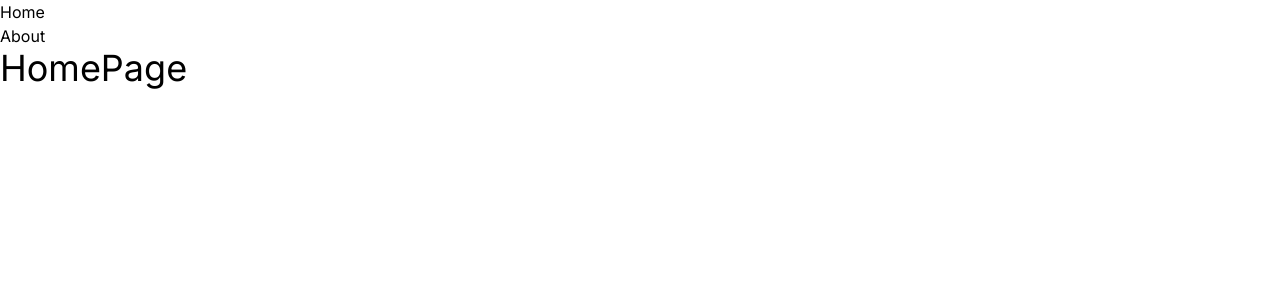
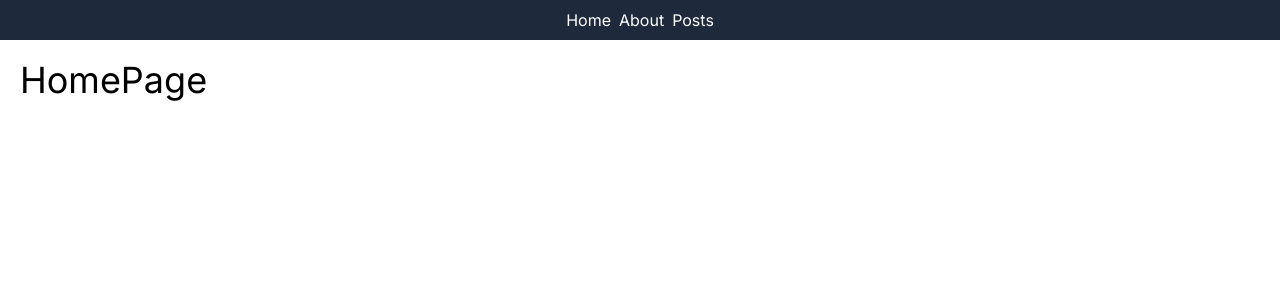
Before and after one commit to luissanchezdev/next-js-13-test, a Next.js app: page / in a window 1280 px wide. Shown: the top 300 px of the page. Built offline with nearby package versions, Linux system fonts and the light colour scheme.

Commit message:
feature: configuration dynamic routes

```diff
--- a/app/layout.js
+++ b/app/layout.js
@@ -1,6 +1,6 @@
 import { Inter } from "next/font/google";
 import "./globals.css";
-import Link from "next/link";
+import Navigation from "@/components/Navigation";
 
 const inter = Inter({ subsets: ["latin"] });
 
@@ -9,33 +9,14 @@ export const metadata = {
   description: "Generated by create next app",
 };
 
-const routes = [
-  {
-    label: 'Home',
-    path: '/'
-  },
-  {
-    label: 'About',
-    path: '/about'
-  }
-]
-
 export default function RootLayout({ children }) {
   return (
     <html lang="es-co">
       <body className={inter.className}>
-        <header>
-          <nav>
-            <ul>
-              { routes.map( ({ label, path }) => (
-                <li key={ path }>
-                  <Link href={ path }>{ label }</Link>
-                </li>
-              ))}
-            </ul>
-          </nav>
-        </header>
-        {children}
+        <Navigation />
+        <main className="mx-auto p-5">
+          {children}
+        </main>
       </body>
     </html>
   );
--- /dev/null
+++ b/app/posts/[id]/page.jsx
@@ -0,0 +1,23 @@
+const fetchSinglePost = ( id ) => {
+  return fetch(`https://jsonplaceholder.typicode.com/posts/${id}`, {
+    next: {
+      revalidate : 60
+    }
+  })
+  .then( res => res.json())
+}
+
+async function PostPage( { params } ) {
+  const { id } = params
+
+  const  dataPost = await fetchSinglePost( id )
+
+  return (
+    <div>
+      <h2 className="text-center text-2xl">{ dataPost.title } </h2>
+      <p className="my-2">{ dataPost.body }</p>
+    </div>
+  )
+}
+
+export default PostPage
--- /dev/null
+++ b/app/posts/layout.jsx
@@ -0,0 +1,15 @@
+import Counter from "@/components/Counter"
+
+function PostsLayout({ children }) {
+
+  return (
+    <>
+      <Counter />
+      <section>
+        { children }
+      </section>
+    </>
+  )
+}
+
+export default PostsLayout
--- /dev/null
+++ b/app/posts/page.jsx
@@ -0,0 +1,12 @@
+import ListOfPosts from "../../components/ListOfPost"
+
+function PostsPage() {
+
+  return (
+    <div>
+      <ListOfPosts />
+    </div>
+  )
+}
+
+export default PostsPage
--- /dev/null
+++ b/components/Counter.jsx
@@ -0,0 +1,18 @@
+'use client'
+
+import { useState } from "react"
+
+function Counter() {
+  const [ counter, setCounter ] = useState(0)
+
+  return (
+    <div>
+      { counter }
+      <button onClick={ () => {
+        setCounter( counter + 1)
+      }}>Plus</button>
+    </div>
+  )
+}
+
+export default Counter
--- /dev/null
+++ b/components/LikeButton.jsx
@@ -0,0 +1,14 @@
+'use client'
+
+import { useState } from "react"
+
+function LikeButton({ id }) {
+  const [ liked, setLiked ] = useState( false )
+  return (
+    <>
+     <button onClick={ () => setLiked(!liked) }>{ liked ? '❤️' : '🩶'  }</button>
+    </>
+  )
+}
+
+export default LikeButton
--- /dev/null
+++ b/components/ListOfPost.jsx
@@ -0,0 +1,33 @@
+import LikeButton from "./LikeButton"
+import Link from "next/link"
+
+const getPosts = () => {
+    return fetch('https://jsonplaceholder.typicode.com/posts', {
+      next: {
+        revalidate: 10
+      }
+    })
+        .then( response => response.json() )
+}
+
+async function ListOfPosts() {
+
+  const allPosts = await getPosts()
+
+  return (
+    <>
+      { allPosts.slice(0,5).map( ({ id, title, body }) => (
+        <article key={ id }>
+          <Link href='/posts/[id]' as={`/posts/${id}`}>
+            <h2 className="text-xl text-sky-800">{ title }</h2>
+            <p> { body } </p>
+            <LikeButton id={ id }/>
+          </Link>
+        </article>
+      ))
+      }
+    </>
+  )
+}
+
+export default ListOfPosts
--- /dev/null
+++ b/components/Navigation.jsx
@@ -0,0 +1,33 @@
+import Link from "next/link"
+import styles from './Navigation.module.css'
+export default function Navigation() {
+
+    const routes = [
+        {
+            label: 'Home',
+            path: '/'
+        },
+        {
+            label: 'About',
+            path: '/about'
+        },
+        {
+            label: 'Posts',
+            path: '/posts'
+        }
+    ]
+
+    return (
+        <header className=" bg-slate-800 text-white">
+          <nav className={ styles.navigation }>
+            <ul className="flex flex-col items-center justify-center gap-2 py-2 md:flex-row ">
+              { routes.map( ({ label, path }) => (
+                <li key={ path } className="hover:underline">
+                  <Link href={ path }>{ label }</Link>
+                </li>
+              ))}
+            </ul>
+          </nav>
+        </header>
+    )
+}
--- /dev/null
+++ b/components/Navigation.module.css
@@ -0,0 +1,4 @@
+.navigation {
+    width: calc(100% - 2rem);
+    margin: 0 auto;
+}
--- a/package.json
+++ b/package.json
@@ -9,6 +9,7 @@
     "lint": "next lint"
   },
   "dependencies": {
+    "axios": "^1.6.0",
     "eslint-config-prettier": "9.0.0",
     "eslint-config-standard": "17.1.0",
     "eslint-plugin-tailwindcss": "3.13.0",
```
Also changed, not shown: styles/theme.css (added), 1 other file (tests, documents, lock files or other folders).
